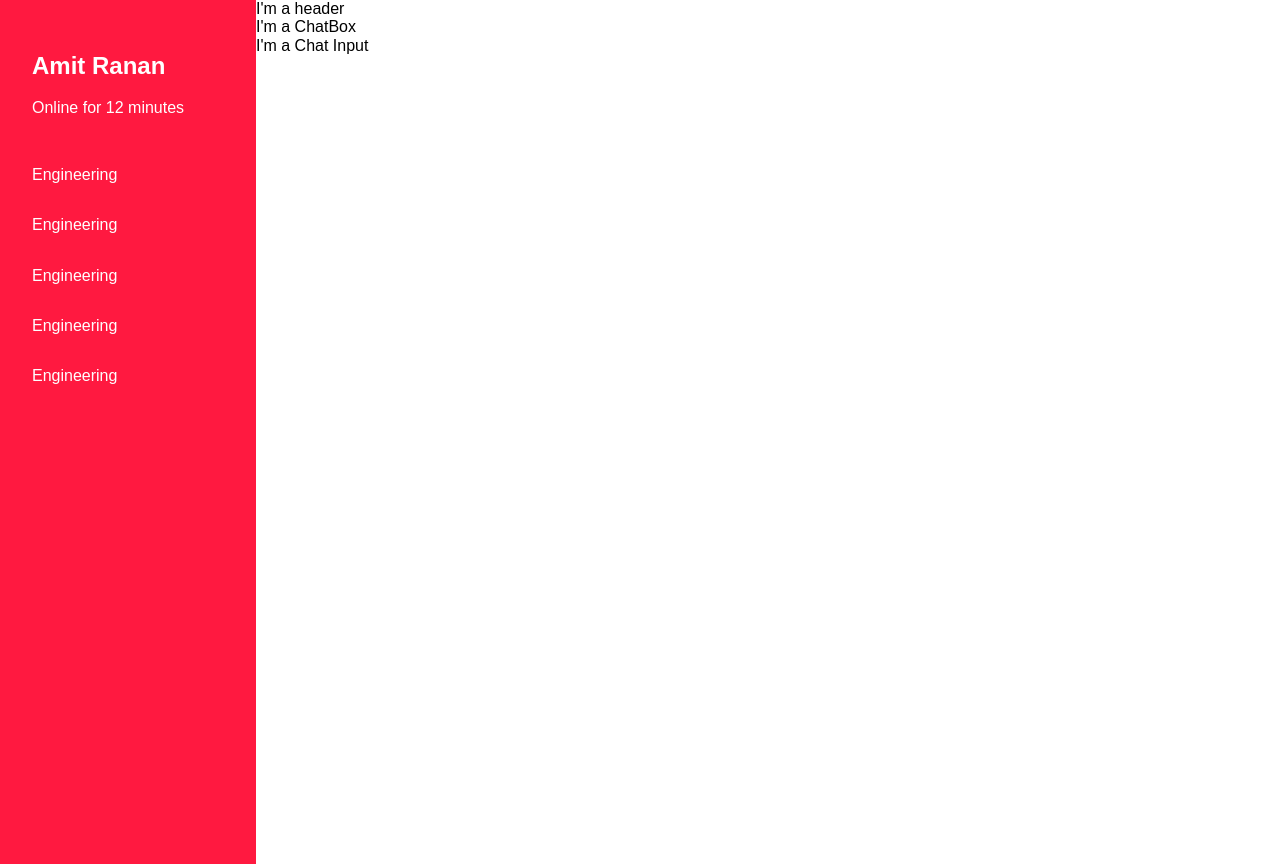
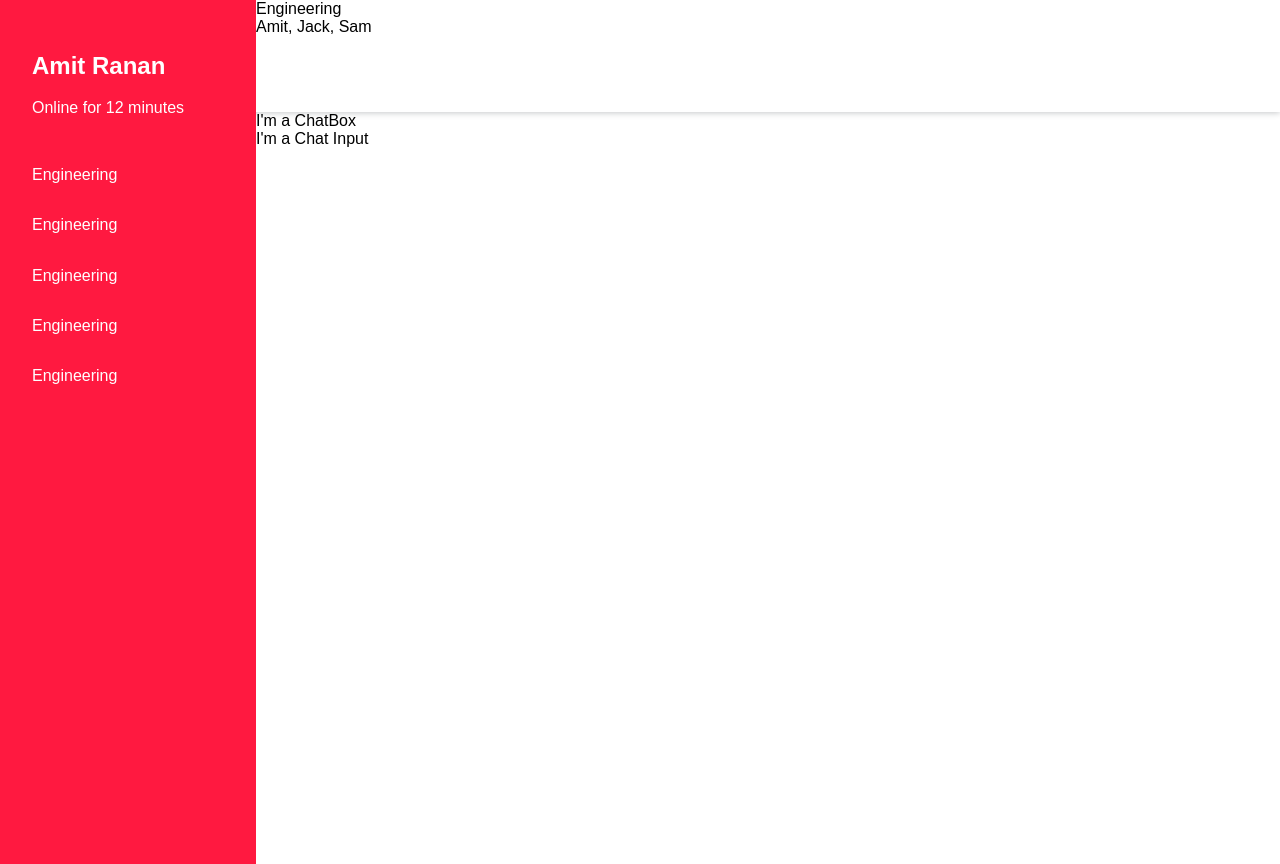
Before and after one commit to jameschan888/ChatApp, a React app: page / in a window 1280 px wide. Built offline with nearby package versions, Linux system fonts and the light colour scheme.

Commit message:
fixed LeftPanel and RightPanel width issue, basic scaffolding for ChatHeader

```diff
--- a/src/components/ChatHeader/ChatHeader.js
+++ b/src/components/ChatHeader/ChatHeader.js
@@ -4,8 +4,9 @@ import './chat-header.scss';
 
 const ChatHeader = props => {
   return (
-    <div>
-      I'm a header
+    <div className="chat-header-container">
+      <div>Engineering</div>
+      <div>Amit, Jack, Sam</div>
     </div>
   );
 }
--- a/src/components/ChatHeader/chat-header.scss
+++ b/src/components/ChatHeader/chat-header.scss
@@ -0,0 +1,5 @@
+.chat-header-container {
+  width: 100%;
+  height: 7em;
+  box-shadow: 0px 1px 6px #C7C9CA;
+}
--- a/src/components/LeftPanel/left-panel.scss
+++ b/src/components/LeftPanel/left-panel.scss
@@ -1,5 +1,5 @@
 .left-panel-container {
-  display: inline-block;
+  float: left;
   width: 12em;
   background: #FF1940;
   height: 100%;
--- a/src/components/RightPanel/right-panel.scss
+++ b/src/components/RightPanel/right-panel.scss
@@ -1,6 +1,6 @@
 .right-panel-container {
-  display: inline-block;
-  width: 78%;
   height: 100%;
   vertical-align: top;
+
+
 }
```
Also changed, not shown: public/bundle.js.
